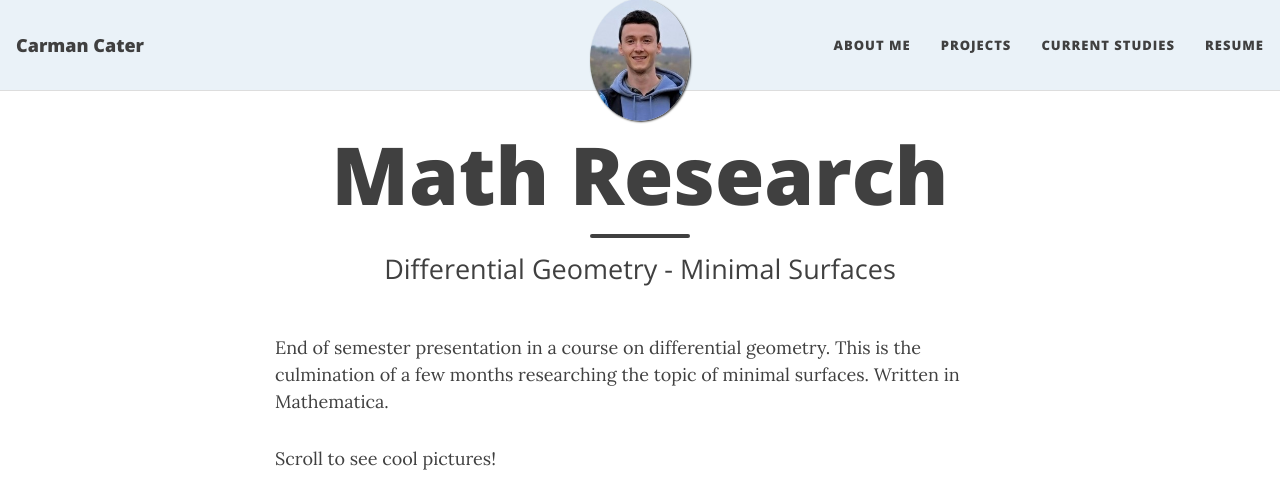
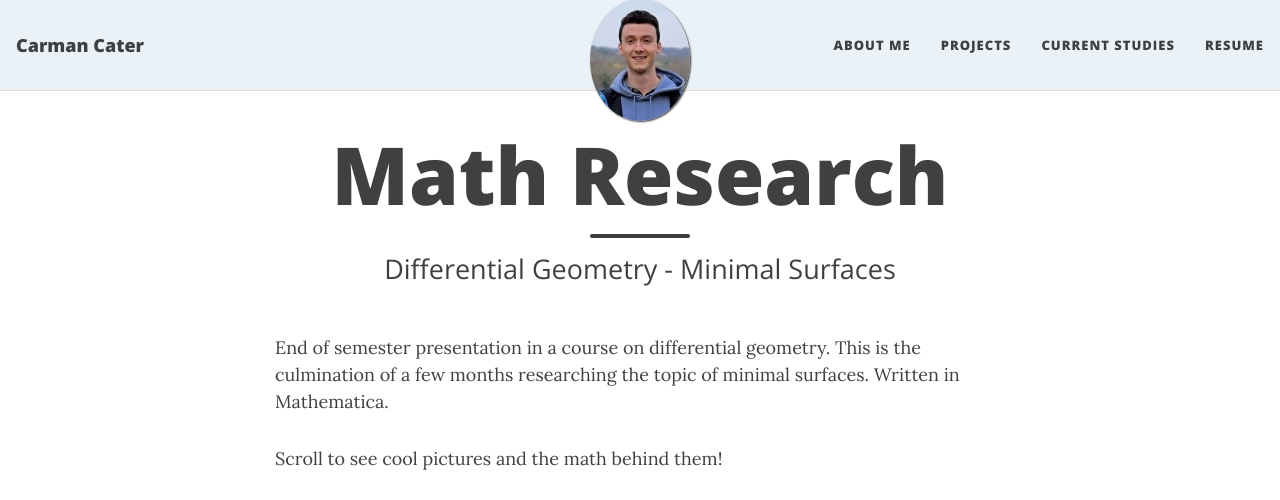
Before and after one commit to carmancater/carmancater.github.io, a Jekyll site: the page built from minimalSurfacesPresentation.html, in a window 1280 px wide and 1340 px high. Shown: the top 500 px of the window. Built offline with Jekyll 4.4.1, drawn with Linux system fonts in a browser that asks for light colours; nearby versions of some CDN libraries; grey boxes are pictures that could not be loaded.

Commit message:
Update minimalSurfacesPresentation.html

```diff
--- a/minimalSurfacesPresentation.html
+++ b/minimalSurfacesPresentation.html
@@ -7,7 +7,7 @@ share-title: Carman Cater - Differential Geometry - Minimal Surfaces
 
 <p>End of semester presentation in a course on differential geometry. This is the culmination of a few months researching the topic of minimal surfaces. Written in Mathematica.</p>
 
-<p>Scroll to see cool pictures!</p>
+<p>Scroll to see cool pictures and the math behind them!</p>
 
 <iframe src="https://docs.google.com/viewer?url=https://carmancater.github.io/assets/pdf/Cater_M585_S22_MinSurf.pdf&embedded=true" style="width:100%; height:520px;" frameborder="0"></iframe>
 
```
